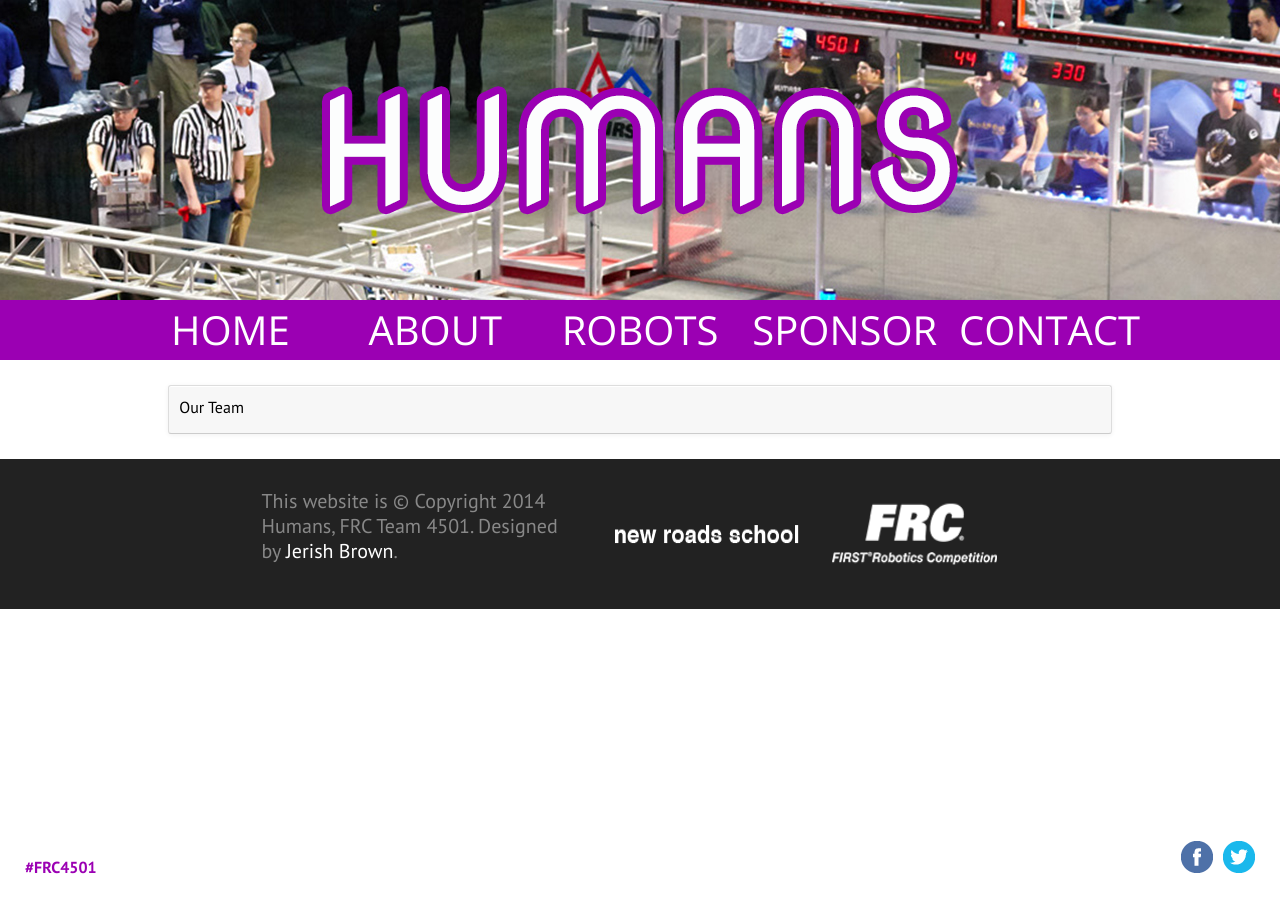
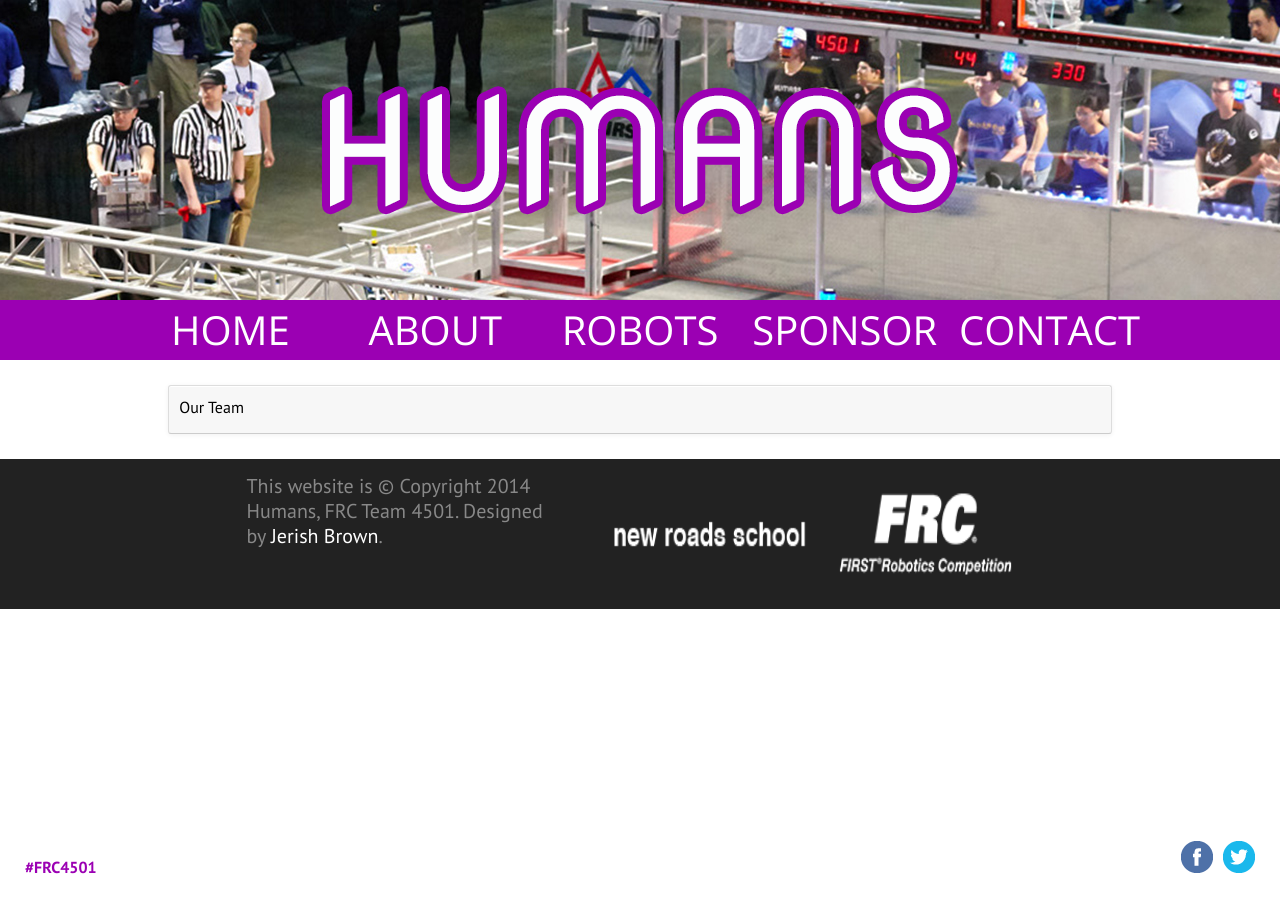
Before and after one commit to FRCHumans4501/frchumans4501.github.io, a Jekyll site: the page built from team.md, in a window 1280 px wide. Built offline with Jekyll 4.4.1, drawn with Linux system fonts in a browser that asks for light colours; nearby versions of some CDN libraries; comment, search, counter and statistics services are not loaded.

Commit message:
Update site.scss

```diff
--- a/style/site.scss
+++ b/style/site.scss
@@ -266,7 +266,7 @@ footer {
 	-webkit-box-sizing: border-box;
 	-moz-box-sizing: border-box;
 	box-sizing: border-box;
-	padding: 25px;
+	padding: 5px;
 
 	ul {
 		display: inline-block;
@@ -275,7 +275,7 @@ footer {
 		-webkit-box-sizing: border-box;
 		-moz-box-sizing: border-box;
 		box-sizing: border-box;
-		padding: 5px;
+		padding: 10px;
 
 		#copyright {
 			width: 40%;
```
